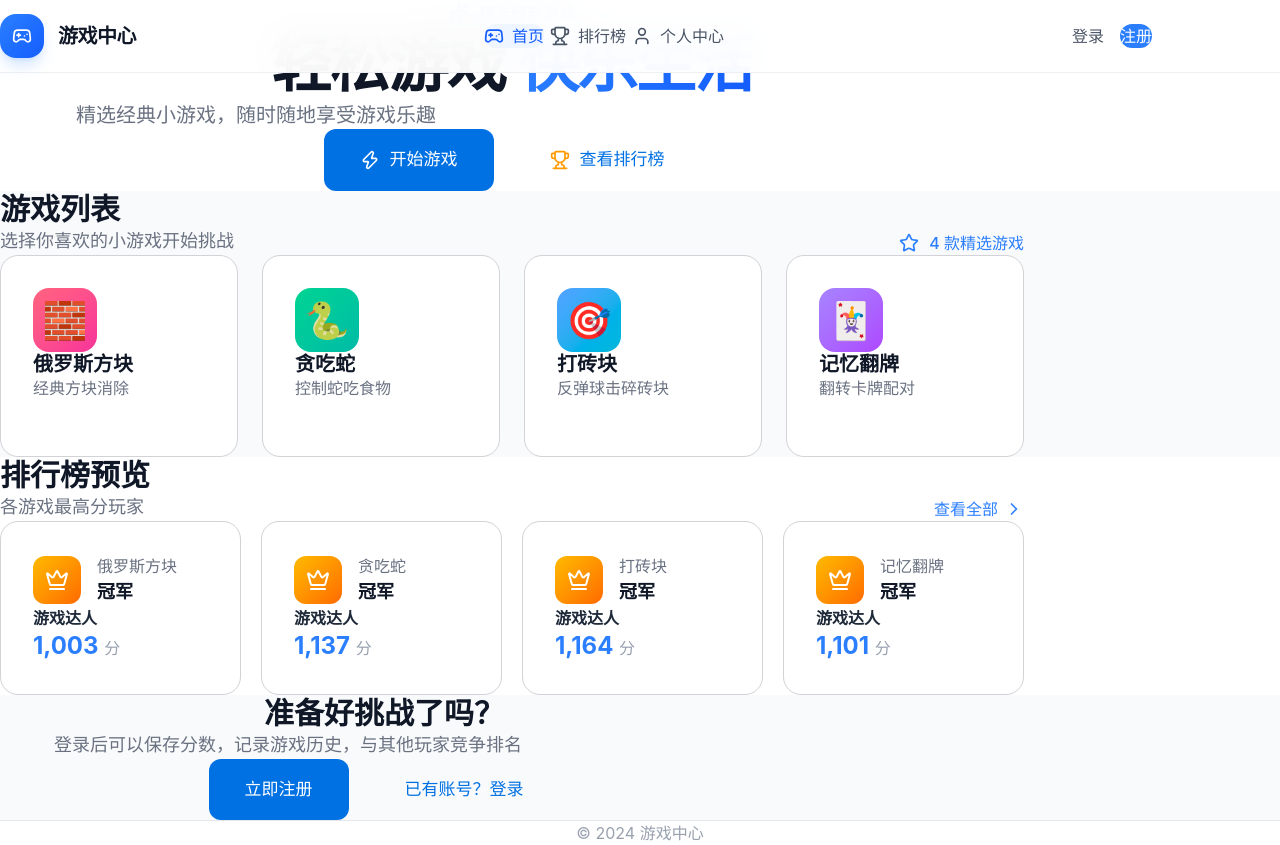
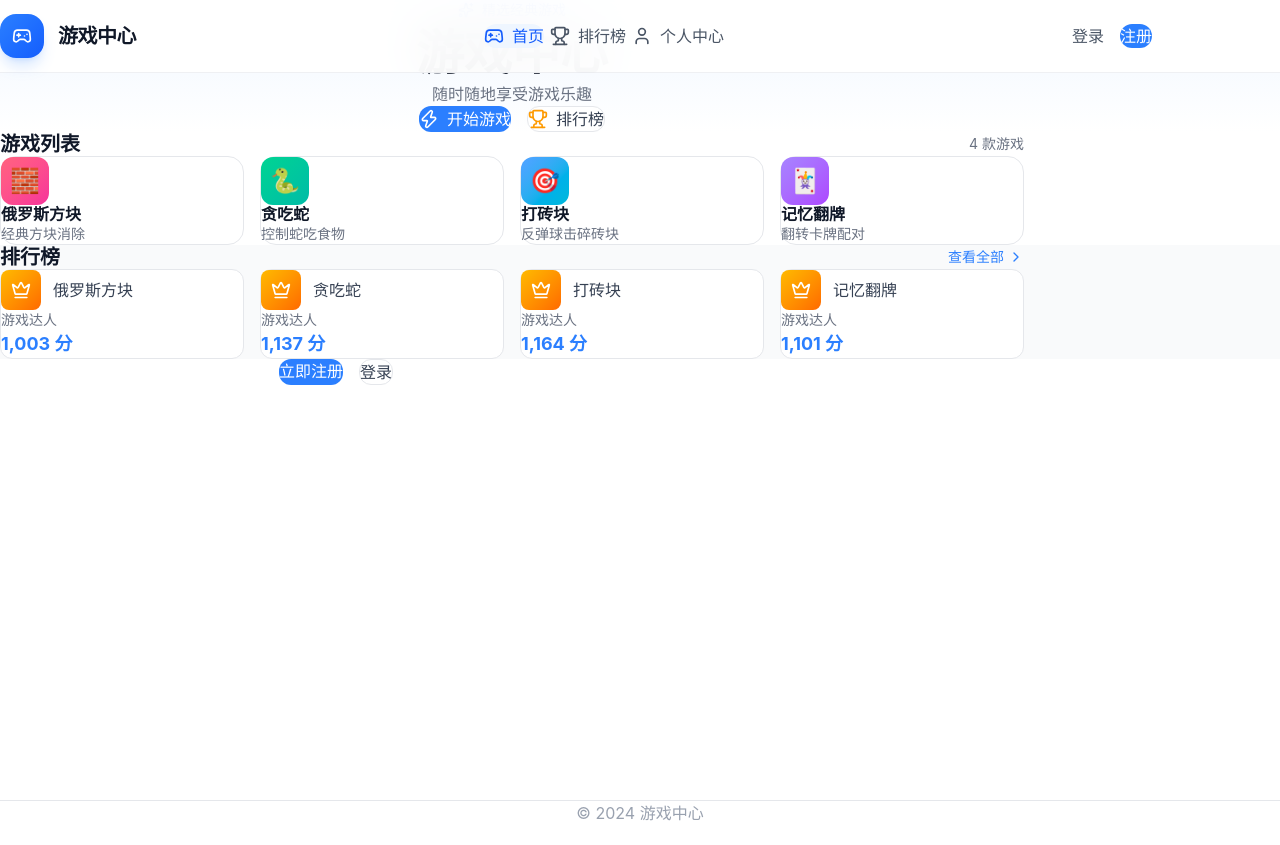
Before and after one commit to kukuboy/games, a Next.js app in the folder game-center/: page / in a window 1280 px wide. Built offline with nearby package versions, Linux system fonts and the light colour scheme.

Commit message:
feat: 创建 Next.js 游戏网站
Co-authored-by: traeagent <traeagent@users.noreply.github.com>

```diff
--- a/game-center/app/page.tsx
+++ b/game-center/app/page.tsx
@@ -4,7 +4,7 @@
 import { useAuth } from '@/contexts/AuthContext';
 import { getTopScores } from '@/lib/storage';
 import { GameInfo } from '@/types';
-import { ChevronRight, Sparkles, Trophy, Star, Zap, Crown } from 'lucide-react';
+import { ChevronRight, Sparkles, Trophy, Zap, Crown } from 'lucide-react';
 
 const games: GameInfo[] = [
   { id: 'tetris', title: '俄罗斯方块', description: '经典方块消除', icon: '🧱', path: '/game/tetris', color: 'from-rose-400 to-pink-500' },
@@ -24,109 +24,94 @@
 
   return (
     <div className="min-h-screen bg-white">
-      <section className="py-32 px-6">
-        <div className="max-w-5xl mx-auto text-center">
-          <div className="inline-flex items-center gap-2.5 px-5 py-2.5 rounded-full bg-blue-50 border border-blue-100 text-blue-600 text-base font-medium mb-10 animate-in">
-            <Sparkles className="w-5 h-5" />
+      <section className="bg-gradient-to-b from-blue-50 to-white py-16 px-6">
+        <div className="max-w-5xl mx-auto">
+          <div className="text-center mb-8">
+            <div className="inline-flex items-center gap-2 px-4 py-2 rounded-full bg-blue-100 text-blue-600 text-sm font-medium mb-6">
+              <Sparkles className="w-4 h-4" />
               <span>精选经典游戏</span>
             </div>
 
-          <h1 className="text-5xl md:text-6xl font-semibold text-gray-900 mb-6 tracking-tight animate-in animation-delay-100">
-            轻松游戏
-            <span className="bg-gradient-to-r from-blue-500 to-blue-600 bg-clip-text text-transparent"> 快乐生活</span>
+            <h1 className="text-4xl md:text-5xl font-semibold text-gray-900 mb-3">
+              游戏中心
             </h1>
 
-          <p className="text-xl text-gray-500 mb-12 max-w-lg mx-auto animate-in animation-delay-200">
-            精选经典小游戏，随时随地享受游戏乐趣
+            <p className="text-gray-500 mb-8">
+              随时随地享受游戏乐趣
             </p>
 
-          <div className="flex flex-wrap justify-center gap-5 animate-in animation-delay-300">
+            <div className="flex flex-wrap justify-center gap-4">
               <Link
                 href={games[0].path}
-              className="btn-primary flex items-center gap-2.5 text-base"
+                className="px-6 py-3 rounded-xl bg-blue-500 text-white font-medium hover:bg-blue-600 transition-colors flex items-center gap-2"
               >
                 <Zap className="w-5 h-5" />
                 开始游戏
               </Link>
               <Link
                 href="/leaderboard"
-              className="btn-secondary flex items-center gap-2.5 text-base"
+                className="px-6 py-3 rounded-xl bg-white text-gray-700 font-medium hover:bg-gray-50 transition-colors border border-gray-200 flex items-center gap-2"
               >
                 <Trophy className="w-5 h-5 text-amber-500" />
-              查看排行榜
+                排行榜
               </Link>
+            </div>
           </div>
         </div>
       </section>
 
-      <section className="py-24 px-6 bg-gray-50">
+      <section className="py-12 px-6">
         <div className="max-w-5xl mx-auto">
-          <div className="flex items-end justify-between mb-12">
-            <div>
-              <h2 className="text-3xl font-semibold text-gray-900 mb-3">游戏列表</h2>
-              <p className="text-lg text-gray-500">选择你喜欢的小游戏开始挑战</p>
-            </div>
-            <div className="hidden md:flex items-center gap-2.5 text-blue-500">
-              <Star className="w-5 h-5" />
-              <span className="text-base font-medium">{games.length} 款精选游戏</span>
-            </div>
+          <div className="flex items-center justify-between mb-6">
+            <h2 className="text-xl font-semibold text-gray-900">游戏列表</h2>
+            <span className="text-sm text-gray-500">{games.length} 款游戏</span>
           </div>
 
-          <div className="grid grid-cols-1 sm:grid-cols-2 lg:grid-cols-4 gap-6">
-            {games.map((game, index) => (
+          <div className="grid grid-cols-2 md:grid-cols-4 gap-4">
+            {games.map((game) => (
               <Link
                 key={game.id}
                 href={game.path}
-                className="glass-card group"
-                style={{ animationDelay: `${index * 100}ms` }}
+                className="group bg-white border border-gray-200 rounded-2xl p-5 hover:border-blue-300 hover:shadow-lg transition-all"
               >
-                <div className={`w-16 h-16 rounded-2xl bg-gradient-to-br ${game.color} flex items-center justify-center text-4xl mb-6 transition-transform duration-300 group-hover:scale-110`}>
+                <div className={`w-12 h-12 rounded-xl bg-gradient-to-br ${game.color} flex items-center justify-center text-2xl mb-3`}>
                   {game.icon}
                 </div>
-                <h3 className="text-xl font-semibold text-gray-900 mb-2.5 group-hover:text-blue-500 transition-colors">
+                <h3 className="font-semibold text-gray-900 mb-1 group-hover:text-blue-500 transition-colors">
                   {game.title}
                 </h3>
-                <p className="text-base text-gray-500 mb-5">{game.description}</p>
-                <div className="flex items-center gap-1.5 text-blue-500 text-base font-medium opacity-0 group-hover:opacity-100 transition-opacity">
-                  <span>开始游戏</span>
-                  <ChevronRight className="w-5 h-5" />
-                </div>
+                <p className="text-sm text-gray-500">{game.description}</p>
               </Link>
             ))}
           </div>
         </div>
       </section>
 
-      <section className="py-24 px-6">
+      <section className="py-12 px-6 bg-gray-50">
         <div className="max-w-5xl mx-auto">
-          <div className="flex items-end justify-between mb-12">
-            <div>
-              <h2 className="text-3xl font-semibold text-gray-900 mb-3">排行榜预览</h2>
-              <p className="text-lg text-gray-500">各游戏最高分玩家</p>
-            </div>
-            <Link href="/leaderboard" className="text-blue-500 hover:text-blue-600 flex items-center gap-1.5 text-base font-medium">
-              查看全部 <ChevronRight className="w-5 h-5" />
+          <div className="flex items-center justify-between mb-6">
+            <h2 className="text-xl font-semibold text-gray-900">排行榜</h2>
+            <Link href="/leaderboard" className="text-sm text-blue-500 hover:text-blue-600 flex items-center gap-1">
+              查看全部 <ChevronRight className="w-4 h-4" />
             </Link>
           </div>
-          <div className="grid grid-cols-1 sm:grid-cols-2 lg:grid-cols-4 gap-5">
+
+          <div className="grid grid-cols-2 md:grid-cols-4 gap-4">
             {leaderboardPreview.map((item) => (
-              <div key={item.gameId} className="glass-card">
-                <div className="flex items-center gap-4 mb-5">
-                  <div className="w-12 h-12 rounded-xl bg-gradient-to-br from-amber-400 to-orange-500 flex items-center justify-center">
-                    <Crown className="w-6 h-6 text-white" />
+              <div key={item.gameId} className="bg-white border border-gray-200 rounded-xl p-4">
+                <div className="flex items-center gap-3 mb-3">
+                  <div className="w-10 h-10 rounded-lg bg-gradient-to-br from-amber-400 to-orange-500 flex items-center justify-center">
+                    <Crown className="w-5 h-5 text-white" />
                   </div>
-                  <div>
-                    <p className="text-base text-gray-500">{item.gameName}</p>
-                    <p className="font-semibold text-gray-900 text-lg">冠军</p>
-                  </div>
+                  <span className="font-medium text-gray-700">{item.gameName}</span>
                 </div>
                 {item.topPlayer ? (
                   <div>
-                    <p className="text-base font-semibold text-gray-800 truncate">{item.topPlayer.nickname}</p>
-                    <p className="text-2xl font-bold text-blue-500">{item.topPlayer.score.toLocaleString()} <span className="text-base text-gray-400 font-normal">分</span></p>
+                    <p className="text-sm text-gray-500 truncate">{item.topPlayer.nickname}</p>
+                    <p className="text-lg font-bold text-blue-500">{item.topPlayer.score.toLocaleString()} 分</p>
                   </div>
                 ) : (
-                  <p className="text-base text-gray-400">暂无记录</p>
+                  <p className="text-sm text-gray-400">暂无记录</p>
                 )}
               </div>
             ))}
@@ -134,24 +119,17 @@
         </div>
       </section>
 
-      <section className="py-32 px-6 bg-gray-50">
-        <div className="max-w-3xl mx-auto text-center">
-          <h2 className="text-3xl font-semibold text-gray-900 mb-5">准备好挑战了吗？</h2>
-          <p className="text-lg text-gray-500 mb-10 max-w-xl mx-auto">
-            登录后可以保存分数，记录游戏历史，与其他玩家竞争排名
-          </p>
+      <section className="py-16 px-6">
+        <div className="max-w-2xl mx-auto text-center">
           {isAuthenticated ? (
-            <div className="inline-flex items-center gap-2.5 px-6 py-4 rounded-xl bg-green-50 border border-green-100 text-green-600 text-lg font-medium">
-              <Star className="w-6 h-6" />
-              <span>已登录，开始游戏吧！</span>
-            </div>
+            <p className="text-gray-600">已登录，开始游戏吧！</p>
           ) : (
-            <div className="flex flex-wrap justify-center gap-5">
-              <Link href="/register" className="btn-primary text-base">
+            <div className="flex flex-wrap justify-center gap-4">
+              <Link href="/register" className="px-6 py-3 rounded-xl bg-blue-500 text-white font-medium hover:bg-blue-600 transition-colors">
                 立即注册
               </Link>
-              <Link href="/login" className="btn-secondary text-base">
-                已有账号？登录
+              <Link href="/login" className="px-6 py-3 rounded-xl bg-white text-gray-700 font-medium hover:bg-gray-50 transition-colors border border-gray-200">
+                登录
               </Link>
             </div>
           )}
```
Also changed, not shown: game-center/app/leaderboard/page.tsx (+24 -33 lines), game-center/app/login/page.tsx (+21 -23 lines). Lines whose indentation alone changed are shown as unchanged.
